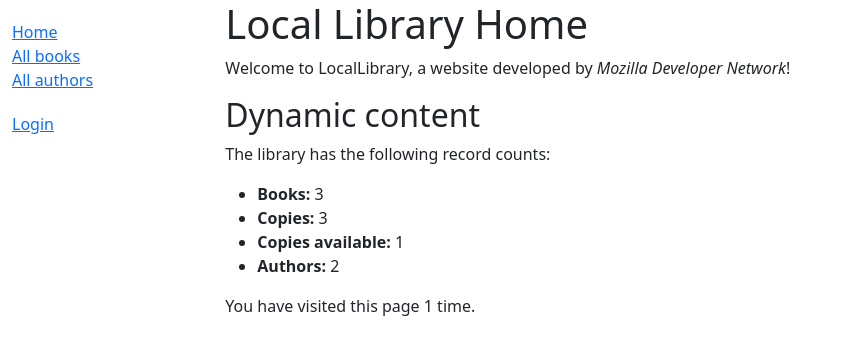
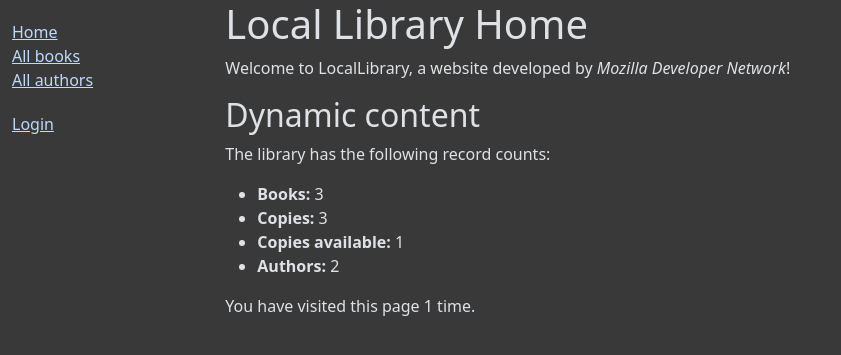
Before and after one commit to ArturKhuziakhmetov/locallibrary, a Django app: page /catalog/ in a window 1280 px wide. Shown: the top 355 px of the page, without its empty margins (0-841 px from the left). Run offline with Django 5.2, Linux system fonts and the light colour scheme; data comes from the database, SQL or seed files in the repository; both versions use the stored data as it was after the commit.

Commit message:
In the middle of part 9

```diff
--- a/catalog/admin.py
+++ b/catalog/admin.py
@@ -44,9 +44,10 @@ class BookAdmin(admin.ModelAdmin):
 # Register the Admin classes for BookInstance using the decorator
 @admin.register(BookInstance)
 class BookInstanceAdmin(admin.ModelAdmin):
-    list_display = ("book", "status", "due_back", "id")
+    list_display = ("book", "status", "borrower", "due_back", "id")
     list_filter = ("status", "due_back")
+
     fieldsets = (
         (None, {"fields": ("book", "imprint", "id")}),
-        ("Availability", {"fields": ("status", "due_back")}),
+        ("Availability", {"fields": ("status", "due_back", "borrower")}),
     )
--- a/catalog/static/css/styles.css
+++ b/catalog/static/css/styles.css
@@ -10,3 +10,58 @@
   padding: 0;
   margin: 0;
 }
+[data-bs-theme=dark] {
+  color-scheme: dark;
+  --bs-body-color: #dee2e6;
+  --bs-body-color-rgb: 222, 226, 230;
+  --bs-body-bg: #393939;
+  --bs-body-bg-rgb: 33, 37, 41;
+  --bs-emphasis-color: #fff;
+  --bs-emphasis-color-rgb: 255, 255, 255;
+  --bs-secondary-color: rgba(222, 226, 230, 0.75);
+  --bs-secondary-color-rgb: 222, 226, 230;
+  --bs-secondary-bg: #343a40;
+  --bs-secondary-bg-rgb: 52, 58, 64;
+  --bs-tertiary-color: rgba(222, 226, 230, 0.5);
+  --bs-tertiary-color-rgb: 222, 226, 230;
+  --bs-tertiary-bg: #2b3035;
+  --bs-tertiary-bg-rgb: 43, 48, 53;
+  --bs-primary-text-emphasis: #6ea8fe;
+  --bs-secondary-text-emphasis: #a7acb1;
+  --bs-success-text-emphasis: #75b798;
+  --bs-info-text-emphasis: #6edff6;
+  --bs-warning-text-emphasis: #ffda6a;
+  --bs-danger-text-emphasis: #ea868f;
+  --bs-light-text-emphasis: #f8f9fa;
+  --bs-dark-text-emphasis: #dee2e6;
+  --bs-primary-bg-subtle: #031633;
+  --bs-secondary-bg-subtle: #161719;
+  --bs-success-bg-subtle: #051b11;
+  --bs-info-bg-subtle: #032830;
+  --bs-warning-bg-subtle: #332701;
+  --bs-danger-bg-subtle: #2c0b0e;
+  --bs-light-bg-subtle: #343a40;
+  --bs-dark-bg-subtle: #1a1d20;
+  --bs-primary-border-subtle: #084298;
+  --bs-secondary-border-subtle: #41464b;
+  --bs-success-border-subtle: #0f5132;
+  --bs-info-border-subtle: #087990;
+  --bs-warning-border-subtle: #997404;
+  --bs-danger-border-subtle: #842029;
+  --bs-light-border-subtle: #495057;
+  --bs-dark-border-subtle: #343a40;
+  --bs-heading-color: inherit;
+  --bs-link-color: #bed8ff;
+  --bs-link-hover-color: #8bb9fe;
+  --bs-link-color-rgb: 190, 216, 255;
+  --bs-link-hover-color-rgb: 139, 185, 254;
+  --bs-code-color: #e685b5;
+  --bs-highlight-color: #dee2e6;
+  --bs-highlight-bg: #664d03;
+  --bs-border-color: #495057;
+  --bs-border-color-translucent: rgba(255, 255, 255, 0.15);
+  --bs-form-valid-color: #75b798;
+  --bs-form-valid-border-color: #75b798;
+  --bs-form-invalid-color: #ea868f;
+  --bs-form-invalid-border-color: #ea868f;
+}
--- a/catalog/templates/base_generic.html
+++ b/catalog/templates/base_generic.html
@@ -1,5 +1,5 @@
 <!DOCTYPE html>
-<html lang="en">
+<html lang="en" data-bs-theme="dark">
 <head>
 
 {% block title %}
@@ -32,6 +32,7 @@ integrity="sha384-QWTKZyjpPEjISv5WaRU9OFeRpok6YctnYmDr5pNlyT2bRjXh0JMhjY6hW+ALEw
 <ul class="sidebar-nav">
   {% if user.is_authenticated %}
     <li>User: {{ user.get_username }}</li>
+    <li><a href="{% url 'my-borrowed' %}">My Borrowed</a></li>
     <li>
        <form id="logout-form" method="post" action="{% url 'logout' %}">
          {% csrf_token %}
--- a/catalog/urls.py
+++ b/catalog/urls.py
@@ -8,3 +8,12 @@ urlpatterns = [
     path("authors/", views.AuthorListView.as_view(), name="authors"),
     path("author/<int:pk>", views.AuthorDetailView.as_view(), name="author-detail"),
 ]
+
+urlpatterns += [
+    path("mybooks/", views.LoanedBooksByUserListView.as_view(), name="my-borrowed"),
+]
+urlpatterns += [
+    path(
+        "book/<uuid:pk>/renew/", views.renew_book_librarian, name="renew-book-librarian"
+    ),
+]
--- a/catalog/views.py
+++ b/catalog/views.py
@@ -51,3 +51,65 @@ class AuthorListView(generic.ListView):
 
 class AuthorDetailView(generic.DetailView):
     model = Author
+
+
+from django.contrib.auth.mixins import LoginRequiredMixin
+
+
+class LoanedBooksByUserListView(LoginRequiredMixin, generic.ListView):
+    """Generic class-based view listing books on loan to current user."""
+
+    model = BookInstance
+    template_name = "catalog/bookinstance_list_borrowed_user.html"
+    paginate_by = 10
+
+    def get_queryset(self):
+        return (
+            BookInstance.objects.filter(borrower=self.request.user)
+            .filter(status__exact="o")
+            .order_by("due_back")
+        )
+
+
+import datetime
+
+from django.contrib.auth.decorators import login_required, permission_required
+from django.shortcuts import get_object_or_404
+from django.http import HttpResponseRedirect
+from django.urls import reverse
+
+from catalog.forms import RenewBookForm
+
+
+@login_required
+@permission_required("catalog.can_mark_returned", raise_exception=True)
+def renew_book_librarian(request, pk):
+    """View function for renewing a specific BookInstance by librarian."""
+    book_instance = get_object_or_404(BookInstance, pk=pk)
+
+    # If this is a POST request then process the Form data
+    if request.method == "POST":
+        # Create a form instance and populate it with data from the request (binding):
+        form = RenewBookForm(request.POST)
+
+        # Check if the form is valid:
+        if form.is_valid():
+            # process the data in form.cleaned_data as required (here we just write it to the model due_back field)
+            book_instance.due_back = form.cleaned_data["renewal_date"]
+            book_instance.save()
+
+            # redirect to a new URL:
+            return HttpResponseRedirect("/")
+            # return HttpResponseRedirect(reverse("all-borrowed"))
+
+    # If this is a GET (or any other method) create the default form.
+    else:
+        proposed_renewal_date = datetime.date.today() + datetime.timedelta(weeks=3)
+        form = RenewBookForm(initial={"renewal_date": proposed_renewal_date})
+
+    context = {
+        "form": form,
+        "book_instance": book_instance,
+    }
+
+    return render(request, "catalog/book_renew_librarian.html", context)
```
Also changed, not shown: catalog/forms.py (added, +26 -0 lines), catalog/models.py (+16 -2 lines), catalog/templates/catalog/book_renew_librarian.html (added, +15 -0 lines), catalog/templates/catalog/bookinstance_list_borrowed_user.html (added, +19 -0 lines), catalog/migrations/0003_alter_book_options_bookinstance_borrower.py (added), catalog/migrations/0004_alter_bookinstance_options.py (added), db.sqlite3.
